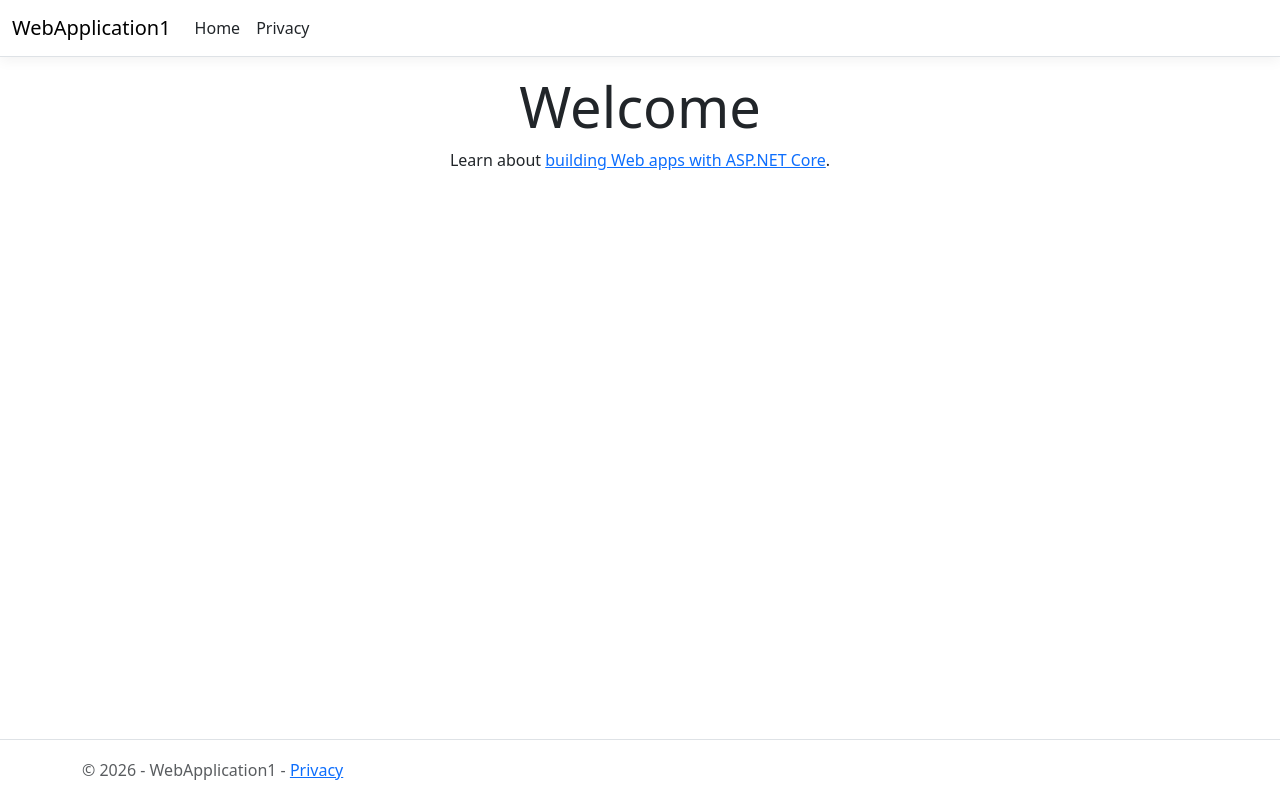
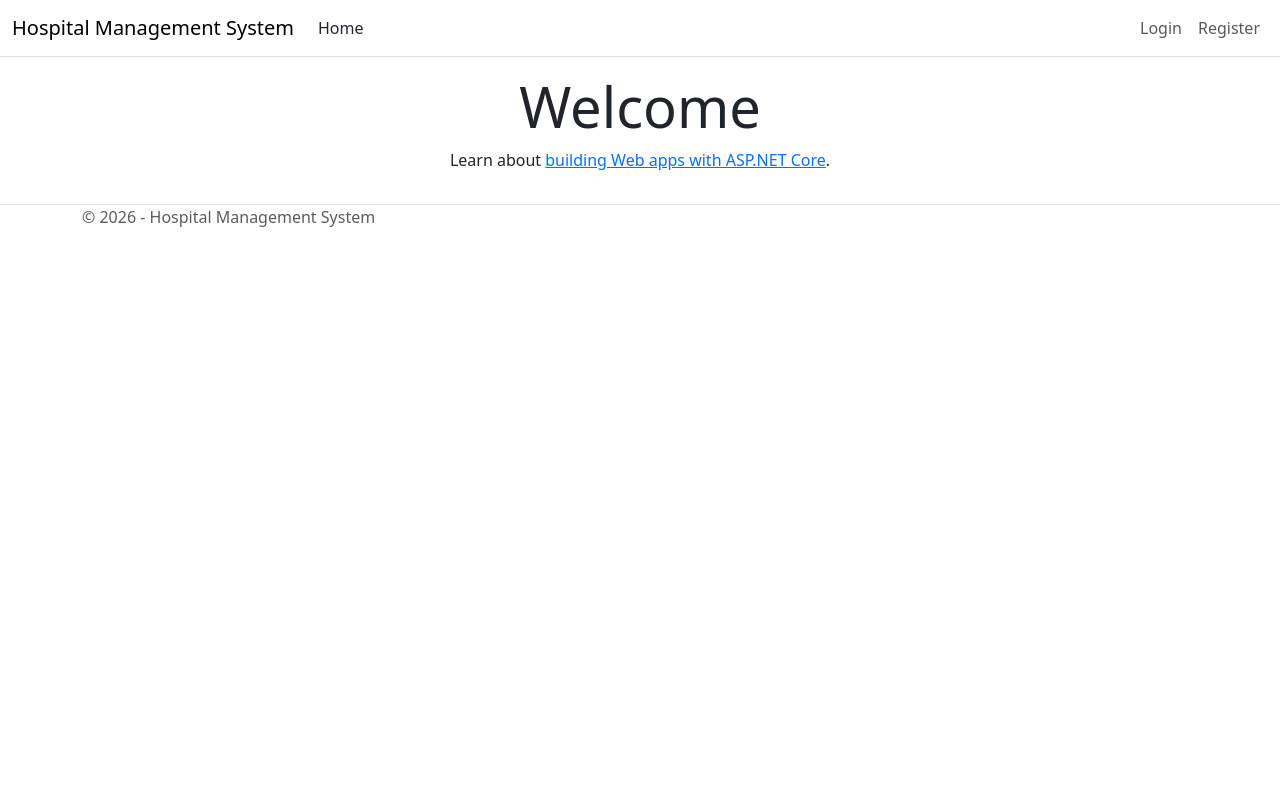
Before and after one commit to PRADEEP5967/Project, an ASP.NET Core app: page / in a window 1280 px wide. Run offline with ASP.NET Core 8, Linux system fonts and the light colour scheme; style sheets or scripts are compiled from the project's sources; some libraries are stand-ins or nearby versions.

Commit message:
Add audit middleware and complete authentication documentation/layout

```diff
--- a/WebApplication1/Views/Shared/_Layout.cshtml
+++ b/WebApplication1/Views/Shared/_Layout.cshtml
@@ -3,45 +3,37 @@
 <head>
     <meta charset="utf-8" />
     <meta name="viewport" content="width=device-width, initial-scale=1.0" />
-    <title>@ViewData["Title"] - WebApplication1</title>
-    <script type="importmap"></script>
+    <title>@ViewData["Title"] - Hospital Management System</title>
     <link rel="stylesheet" href="~/lib/bootstrap/dist/css/bootstrap.min.css" />
     <link rel="stylesheet" href="~/css/site.css" asp-append-version="true" />
-    <link rel="stylesheet" href="~/WebApplication1.styles.css" asp-append-version="true" />
 </head>
 <body>
 <header>
-        <nav class="navbar navbar-expand-sm navbar-toggleable-sm navbar-light bg-white border-bottom box-shadow mb-3">
+    <nav class="navbar navbar-expand-sm navbar-light bg-white border-bottom box-shadow mb-3">
         <div class="container-fluid">
-                <a class="navbar-brand" asp-area="" asp-controller="Home" asp-action="Index">WebApplication1</a>
-                <button class="navbar-toggler" type="button" data-bs-toggle="collapse" data-bs-target=".navbar-collapse" aria-controls="navbarSupportedContent"
-                        aria-expanded="false" aria-label="Toggle navigation">
-                    <span class="navbar-toggler-icon"></span>
-                </button>
+            <a class="navbar-brand" asp-controller="Home" asp-action="Index">Hospital Management System</a>
             <div class="navbar-collapse collapse d-sm-inline-flex justify-content-between">
                 <ul class="navbar-nav flex-grow-1">
-                        <li class="nav-item">
-                            <a class="nav-link text-dark" asp-area="" asp-controller="Home" asp-action="Index">Home</a>
-                        </li>
-                        <li class="nav-item">
-                            <a class="nav-link text-dark" asp-area="" asp-controller="Home" asp-action="Privacy">Privacy</a>
-                        </li>
+                    <li class="nav-item"><a class="nav-link text-dark" asp-controller="Home" asp-action="Index">Home</a></li>
+                </ul>
+                <ul class="navbar-nav">
+                @if (User.Identity?.IsAuthenticated == true)
+                {
+                    <li class="nav-item"><span class="nav-link">@User.Identity.Name</span></li>
+                    <li class="nav-item"><form asp-controller="Account" asp-action="Logout" method="post">@Html.AntiForgeryToken()<button class="nav-link btn btn-link text-dark" type="submit">Logout</button></form></li>
+                }
+                else
+                {
+                    <li class="nav-item"><a class="nav-link" asp-controller="Account" asp-action="Login">Login</a></li>
+                    <li class="nav-item"><a class="nav-link" asp-controller="Account" asp-action="Register">Register</a></li>
+                }
                 </ul>
             </div>
         </div>
     </nav>
 </header>
-    <div class="container">
-        <main role="main" class="pb-3">
-            @RenderBody()
-        </main>
-    </div>
-
-    <footer class="border-top footer text-muted">
-        <div class="container">
-            &copy; 2026 - WebApplication1 - <a asp-area="" asp-controller="Home" asp-action="Privacy">Privacy</a>
-        </div>
-    </footer>
+<div class="container"><main role="main" class="pb-3">@RenderBody()</main></div>
+<footer class="border-top footer text-muted"><div class="container">&copy; 2026 - Hospital Management System</div></footer>
 <script src="~/lib/jquery/dist/jquery.min.js"></script>
 <script src="~/lib/bootstrap/dist/js/bootstrap.bundle.min.js"></script>
 <script src="~/js/site.js" asp-append-version="true"></script>
```
Also changed, not shown: WebApplication1/Services/AuditMiddleware.cs (added, +28 -0 lines), README.md. Lines whose indentation alone changed are shown as unchanged.
